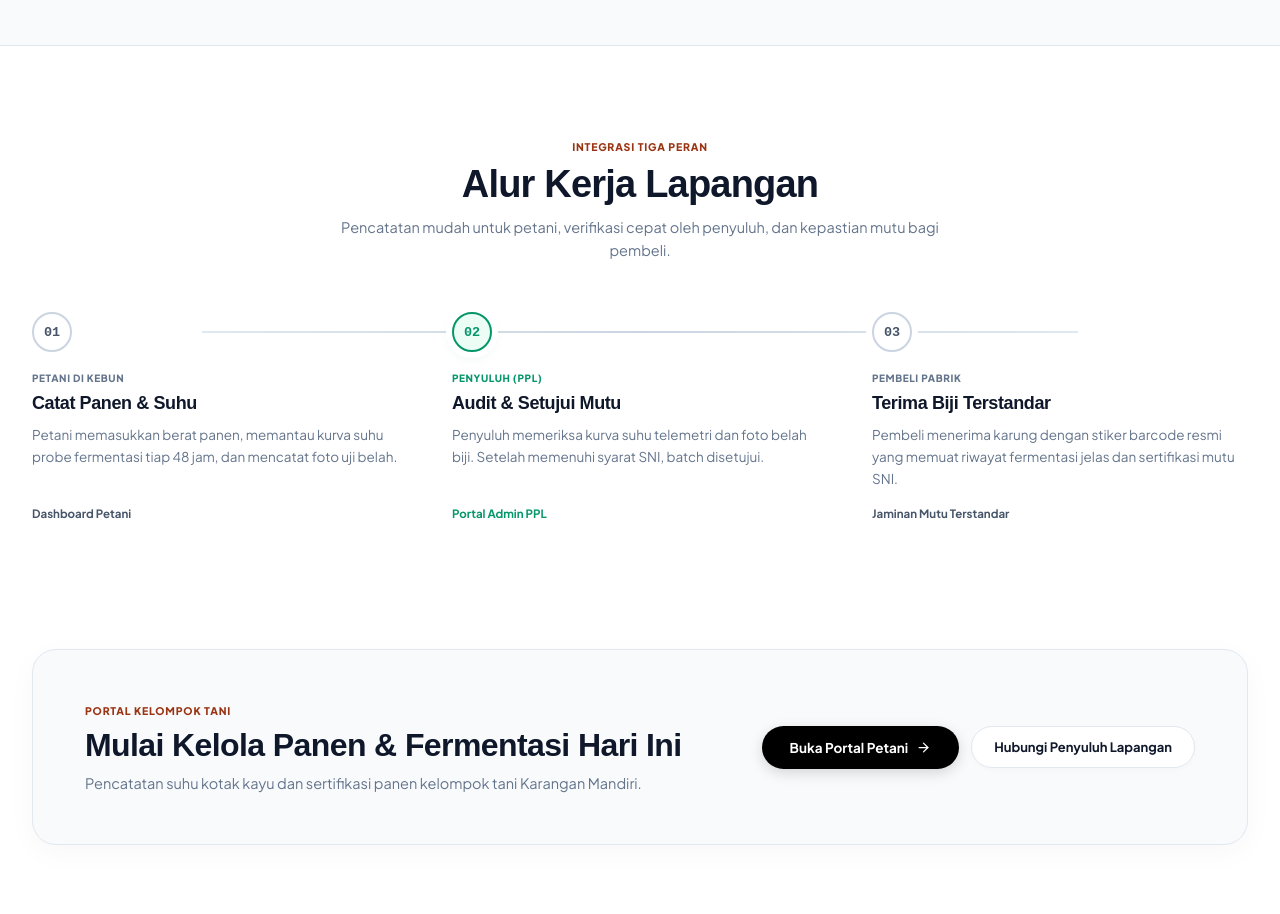
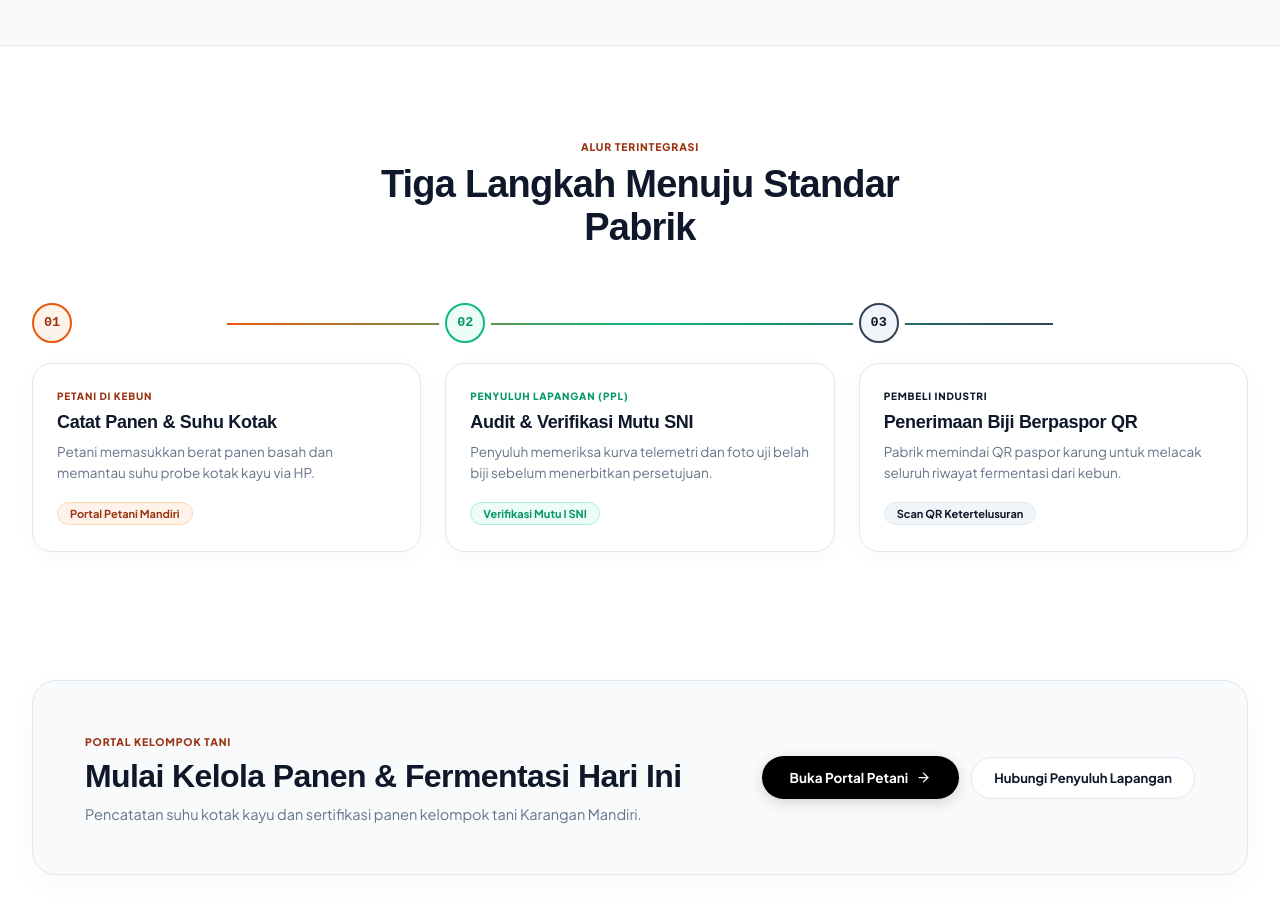
Before and after one commit to RafiAbdurrohim/kakao-pass, a Next.js app: page / in a window 1280 px wide. Shown: the part 2540-3454 px from the top of the page. Built offline with nearby package versions, Linux system fonts and the light colour scheme.

Commit message:
feat(landing): clean header copy and add connected guide track line to Alur section

```diff
--- a/app/kp.css
+++ b/app/kp.css
@@ -1228,21 +1228,29 @@
 .zw-point-row strong{display:block;font-size:13.5px;font-weight:700;color:#0f172a;margin-bottom:2px}
 .zw-point-row p{font-size:12.5px;color:#64748b;line-height:1.5;margin:0}
 
-/* Open Connected Flowline (Alur Kerja Tanpa Kotak) */
-.concept-flowline-wrap{position:relative;display:grid;grid-template-columns:repeat(3,1fr);gap:44px;padding-top:12px}
-.flowline-track-line{position:absolute;top:31px;left:14%;right:14%;height:2px;background:linear-gradient(90deg,#e2e8f0 0%,#cbd5e1 50%,#e2e8f0 100%);z-index:1}
+/* Connected Flowline: Tactile Role Cards with Guide Track Line */
+.concept-flowline-wrap{position:relative;display:grid;grid-template-columns:repeat(3,1fr);gap:24px;padding-top:16px}
+.flowline-track-line{position:absolute;top:36px;left:16%;right:16%;height:2px;background:linear-gradient(90deg,#ea580c 0%,#10b981 50%,#334155 100%);z-index:1}
 .flowline-step-item{position:relative;display:flex;flex-direction:column;align-items:flex-start;z-index:2}
-.flowline-node-circle{width:40px;height:40px;border-radius:50%;background:#ffffff;border:2px solid #cbd5e1;color:#475569;font-family:monospace;font-size:13.5px;font-weight:800;display:grid;place-items:center;margin-bottom:20px;box-shadow:0 0 0 6px #ffffff;transition:all .2s ease}
-.flowline-node-circle.highlight{border-color:#059669;color:#059669;background:#ecfdf5;box-shadow:0 0 0 6px #ffffff,0 4px 14px rgba(5,150,105,.12)}
-.flowline-step-item:hover .flowline-node-circle{transform:scale(1.08);border-color:#0f172a;color:#0f172a}
-.flowline-step-item:hover .flowline-node-circle.highlight{border-color:#059669;color:#059669}
-.flowline-step-body{display:flex;flex-direction:column;flex:1}
-.flowline-role-tag{display:inline-block;font-size:10px;font-weight:800;letter-spacing:.6px;color:#64748b;text-transform:uppercase;margin-bottom:8px}
-.flowline-role-tag.green{color:#059669}
-.flowline-step-body h3{font-size:18px;font-weight:800;color:#0f172a;margin:0 0 8px;letter-spacing:-.4px;line-height:1.3}
-.flowline-step-body p{font-size:13.5px;color:#64748b;line-height:1.65;margin:0 0 16px;flex:1}
-.flowline-platform-note{font-size:11.5px;font-weight:700;color:#475569;display:inline-flex;align-items:center;gap:6px}
-.flowline-platform-note.green{color:#059669}
+.flowline-node-circle{width:40px;height:40px;border-radius:50%;font-family:monospace;font-size:13.5px;font-weight:800;display:grid;place-items:center;margin-bottom:20px;box-shadow:0 0 0 6px #ffffff;z-index:3;position:relative}
+.flowline-node-circle.farmer{background:#fef3eb;color:#9a3412;border:2px solid #ea580c}
+.flowline-node-circle.ppl{background:#ecfdf5;color:#059669;border:2px solid #10b981}
+.flowline-node-circle.industry{background:#f1f5f9;color:#0f172a;border:2px solid #334155}
+.flowline-step-card{width:100%;background:#ffffff;border:1px solid #e2e8f0;border-radius:20px;padding:26px 24px;display:flex;flex-direction:column;flex:1;box-shadow:0 4px 18px rgba(15,23,42,.03);transition:transform .22s cubic-bezier(0.16,1,0.3,1),box-shadow .22s ease,border-color .22s ease}
+.flowline-step-card:hover{transform:translateY(-5px);box-shadow:0 16px 36px -10px rgba(15,23,42,.08)}
+.flowline-step-card.role-farmer:hover{border-color:#ea580c}
+.flowline-step-card.role-ppl:hover{border-color:#10b981}
+.flowline-step-card.role-industry:hover{border-color:#334155}
+.flowline-role-tag{display:inline-block;font-size:10px;font-weight:800;letter-spacing:.8px;text-transform:uppercase;margin-bottom:8px}
+.flowline-role-tag.farmer{color:#9a3412}
+.flowline-role-tag.ppl{color:#059669}
+.flowline-role-tag.industry{color:#0f172a}
+.flowline-step-card h3{font-size:18px;font-weight:800;color:#0f172a;margin:0 0 8px;letter-spacing:-.3px;line-height:1.35}
+.flowline-step-card p{font-size:13.5px;color:#64748b;line-height:1.55;margin:0 0 18px;flex:1}
+.flowline-platform-note{display:inline-flex;align-items:center;font-size:11px;font-weight:700;border-radius:99px;padding:4px 12px;width:fit-content}
+.flowline-platform-note.farmer{background:#fef3eb;color:#9a3412;border:1px solid #fed7aa}
+.flowline-platform-note.ppl{background:#ecfdf5;color:#059669;border:1px solid #a7f3d0}
+.flowline-platform-note.industry{background:#f1f5f9;color:#0f172a;border:1px solid #e2e8f0}
 
 /* CTA */
 .concept-cta-wrap{padding:40px 0 72px}
@@ -1304,10 +1312,9 @@
   .concept-video-steps{margin-top:0}
   .zero-waste-concept-split{grid-template-columns:1fr;grid-template-areas:"header" "photo" "points";gap:18px}
   .zw-point-list{margin-top:0}
-  .concept-flowline-wrap{grid-template-columns:1fr;gap:0;padding-left:8px;position:relative}
-  .flowline-track-line{top:20px;bottom:36px;left:27px;right:auto;width:2px;height:auto}
-  .flowline-step-item{flex-direction:row;align-items:flex-start;gap:20px;padding-bottom:32px}
-  .flowline-step-item:last-child{padding-bottom:0}
+  .concept-flowline-wrap{grid-template-columns:1fr;gap:20px;position:relative;padding-left:14px}
+  .flowline-track-line{top:20px;bottom:36px;left:34px;right:auto;width:2px;height:auto;background:linear-gradient(180deg,#ea580c 0%,#10b981 50%,#334155 100%)}
+  .flowline-step-item{flex-direction:row;align-items:flex-start;gap:18px}
   .flowline-node-circle{margin-bottom:0;flex-shrink:0}
   .concept-cta-card{flex-direction:column;text-align:center;padding:36px 28px;gap:24px}
   .cta-actions-side{justify-content:center;width:100%}
--- a/app/page.tsx
+++ b/app/page.tsx
@@ -585,88 +585,85 @@ export default function Home() {
       </section>
 
       {/* ====================================================================
-          8. SECTION: ALUR KERJA LAPANGAN (Open Connected Flowline)
+          7. SECTION: ALUR KERJA LAPANGAN (INTEGRASI TIGA PERAN)
           ==================================================================== */}
       <section className="concept-section" id="alur">
         <div className="concept-container">
           <motion.div
             className="concept-section-header"
-            initial={{ opacity: 0, y: 20 }}
+            initial={{ opacity: 0, y: 16 }}
             whileInView={{ opacity: 1, y: 0 }}
             viewport={{ once: true, margin: "-40px" }}
             transition={{ duration: 0.5, ease: [0.16, 1, 0.3, 1] }}
           >
-            <span className="concept-kicker">INTEGRASI TIGA PERAN</span>
-            <h2>Alur Kerja Lapangan</h2>
-            <p>
-              Pencatatan mudah untuk petani, verifikasi cepat oleh penyuluh, dan kepastian mutu bagi pembeli.
-            </p>
+            <span className="concept-kicker">ALUR TERINTEGRASI</span>
+            <h2>Tiga Langkah Menuju Standar Pabrik</h2>
           </motion.div>
 
           <div className="concept-flowline-wrap">
-            {/* Guide track line */}
+            {/* Guide track line connecting nodes */}
             <div className="flowline-track-line" aria-hidden="true" />
 
             {/* Step 1 */}
             <motion.div
               className="flowline-step-item"
-              initial={{ opacity: 0, y: 24 }}
+              initial={{ opacity: 0, y: 20 }}
               whileInView={{ opacity: 1, y: 0 }}
               viewport={{ once: true, margin: "-30px" }}
               transition={{ duration: 0.45, delay: 0.08, ease: [0.16, 1, 0.3, 1] }}
             >
-              <div className="flowline-node-circle">
+              <div className="flowline-node-circle farmer">
                 <span>01</span>
               </div>
-              <div className="flowline-step-body">
-                <span className="flowline-role-tag">PETANI DI KEBUN</span>
-                <h3>Catat Panen &amp; Suhu</h3>
+              <div className="flowline-step-card role-farmer">
+                <span className="flowline-role-tag farmer">PETANI DI KEBUN</span>
+                <h3>Catat Panen &amp; Suhu Kotak</h3>
                 <p>
-                  Petani memasukkan berat panen, memantau kurva suhu probe fermentasi tiap 48 jam, dan mencatat foto uji belah.
+                  Petani memasukkan berat panen basah dan memantau suhu probe kotak kayu via HP.
                 </p>
-                <span className="flowline-platform-note">Dashboard Petani</span>
+                <span className="flowline-platform-note farmer">Portal Petani Mandiri</span>
               </div>
             </motion.div>
 
             {/* Step 2 */}
             <motion.div
-              className="flowline-step-item highlight"
-              initial={{ opacity: 0, y: 24 }}
+              className="flowline-step-item"
+              initial={{ opacity: 0, y: 20 }}
               whileInView={{ opacity: 1, y: 0 }}
               viewport={{ once: true, margin: "-30px" }}
               transition={{ duration: 0.45, delay: 0.16, ease: [0.16, 1, 0.3, 1] }}
             >
-              <div className="flowline-node-circle highlight">
+              <div className="flowline-node-circle ppl">
                 <span>02</span>
               </div>
-              <div className="flowline-step-body">
-                <span className="flowline-role-tag green">PENYULUH (PPL)</span>
-                <h3>Audit &amp; Setujui Mutu</h3>
+              <div className="flowline-step-card role-ppl">
+                <span className="flowline-role-tag ppl">PENYULUH LAPANGAN (PPL)</span>
+                <h3>Audit &amp; Verifikasi Mutu SNI</h3>
                 <p>
-                  Penyuluh memeriksa kurva suhu telemetri dan foto belah biji. Setelah memenuhi syarat SNI, batch disetujui.
+                  Penyuluh memeriksa kurva telemetri dan foto uji belah biji sebelum menerbitkan persetujuan.
                 </p>
-                <span className="flowline-platform-note green">Portal Admin PPL</span>
+                <span className="flowline-platform-note ppl">Verifikasi Mutu I SNI</span>
               </div>
             </motion.div>
 
             {/* Step 3 */}
             <motion.div
               className="flowline-step-item"
-              initial={{ opacity: 0, y: 24 }}
+              initial={{ opacity: 0, y: 20 }}
               whileInView={{ opacity: 1, y: 0 }}
               viewport={{ once: true, margin: "-30px" }}
               transition={{ duration: 0.45, delay: 0.24, ease: [0.16, 1, 0.3, 1] }}
             >
-              <div className="flowline-node-circle">
+              <div className="flowline-node-circle industry">
                 <span>03</span>
               </div>
-              <div className="flowline-step-body">
-                <span className="flowline-role-tag">PEMBELI PABRIK</span>
-                <h3>Terima Biji Terstandar</h3>
+              <div className="flowline-step-card role-industry">
+                <span className="flowline-role-tag industry">PEMBELI INDUSTRI</span>
+                <h3>Penerimaan Biji Berpaspor QR</h3>
                 <p>
-                  Pembeli menerima karung dengan stiker barcode resmi yang memuat riwayat fermentasi jelas dan sertifikasi mutu SNI.
+                  Pabrik memindai QR paspor karung untuk melacak seluruh riwayat fermentasi dari kebun.
                 </p>
-                <span className="flowline-platform-note">Jaminan Mutu Terstandar</span>
+                <span className="flowline-platform-note industry">Scan QR Ketertelusuran</span>
               </div>
             </motion.div>
           </div>
```
